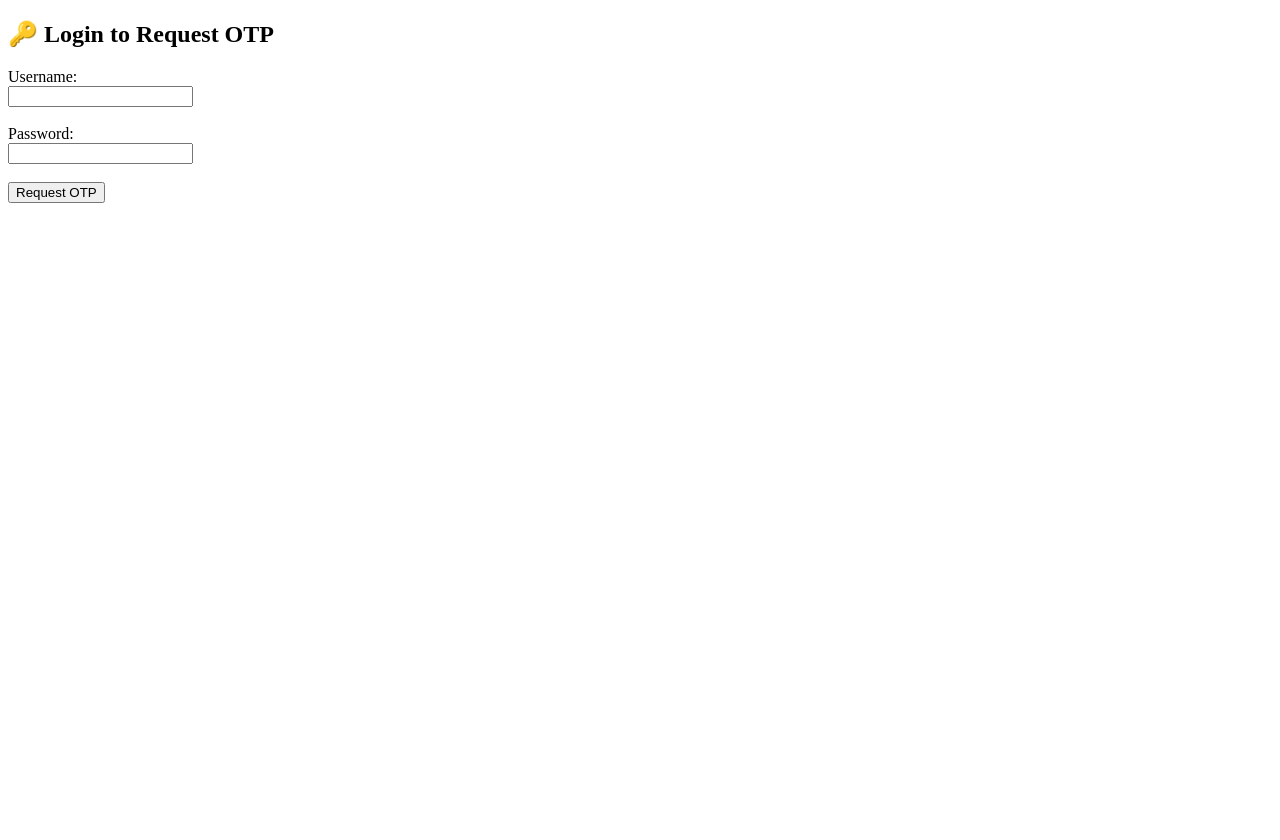
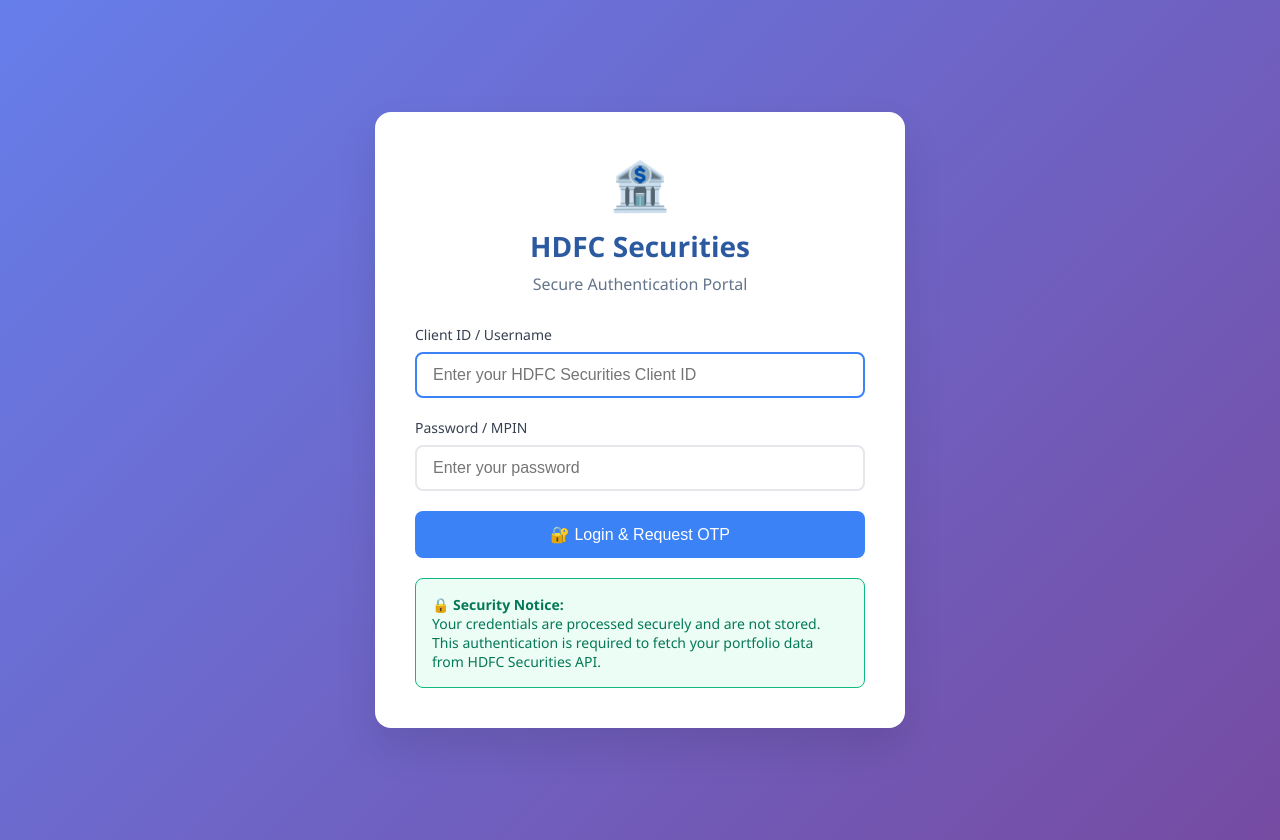
Before and after one commit to pradeepkumarv/family-investment-dashboard, a Flask app: page / in a window 1280 px wide. Before the commit the page ends 203 px from the top, so only its background shows below. Run offline with Flask 3, Linux system fonts and the light colour scheme.

Commit message:
Update login.html

```diff
--- a/templates/login.html
+++ b/templates/login.html
@@ -1,16 +1,163 @@
 <!DOCTYPE html>
-<html>
+<html lang="en">
 <head>
-  <title>HDFC Securities Login</title>
+    <meta charset="UTF-8">
+    <meta name="viewport" content="width=device-width, initial-scale=1.0">
+    <title>HDFC Securities - Secure Authentication</title>
+    <style>
+        body {
+            font-family: 'Segoe UI', Tahoma, Geneva, Verdana, sans-serif;
+            background: linear-gradient(135deg, #667eea 0%, #764ba2 100%);
+            margin: 0;
+            padding: 20px;
+            min-height: 100vh;
+            display: flex;
+            align-items: center;
+            justify-content: center;
+        }
+        .container {
+            background: white;
+            padding: 40px;
+            border-radius: 16px;
+            box-shadow: 0 20px 40px rgba(0,0,0,0.1);
+            max-width: 450px;
+            width: 100%;
+        }
+        .header {
+            text-align: center;
+            margin-bottom: 30px;
+        }
+        .logo {
+            font-size: 48px;
+            margin-bottom: 10px;
+        }
+        h1 {
+            color: #2c5aa0;
+            margin: 0;
+            font-size: 28px;
+            font-weight: 600;
+        }
+        .subtitle {
+            color: #64748b;
+            margin-top: 8px;
+            font-size: 16px;
+        }
+        .form-group {
+            margin-bottom: 20px;
+        }
+        label {
+            display: block;
+            font-weight: 500;
+            color: #374151;
+            margin-bottom: 8px;
+            font-size: 14px;
+        }
+        input[type="text"], input[type="password"] {
+            width: 100%;
+            padding: 12px 16px;
+            border: 2px solid #e5e7eb;
+            border-radius: 8px;
+            font-size: 16px;
+            transition: border-color 0.2s;
+            box-sizing: border-box;
+        }
+        input[type="text"]:focus, input[type="password"]:focus {
+            outline: none;
+            border-color: #3b82f6;
+        }
+        .button {
+            width: 100%;
+            padding: 14px;
+            background: #3b82f6;
+            color: white;
+            border: none;
+            border-radius: 8px;
+            font-size: 16px;
+            font-weight: 500;
+            cursor: pointer;
+            transition: background 0.2s;
+        }
+        .button:hover {
+            background: #2563eb;
+        }
+        .button:disabled {
+            background: #9ca3af;
+            cursor: not-allowed;
+        }
+        .security-notice {
+            background: #ecfdf5;
+            border: 1px solid #10b981;
+            border-radius: 8px;
+            padding: 16px;
+            margin-top: 20px;
+            font-size: 14px;
+            color: #047857;
+        }
+        .return-info {
+            background: #fffbeb;
+            border: 1px solid #f59e0b;
+            border-radius: 8px;
+            padding: 16px;
+            margin-bottom: 20px;
+            font-size: 14px;
+            color: #92400e;
+        }
+        .hidden {
+            display: none;
+        }
+    </style>
 </head>
 <body>
-  <h2>🔑 Login to Request OTP</h2>
-  <form action="/request-otp" method="post">
-    <label>Username:</label><br>
-    <input type="text" name="username" required><br><br>
-    <label>Password:</label><br>
-    <input type="password" name="password" required><br><br>
-    <button type="submit">Request OTP</button>
-  </form>
+    <div class="container">
+        <div class="header">
+            <div class="logo">🏦</div>
+            <h1>HDFC Securities</h1>
+            <p class="subtitle">Secure Authentication Portal</p>
+        </div>
+
+        {% if return_url %}
+        <div class="return-info">
+            <strong>🔗 Dashboard Integration</strong><br>
+            You will be redirected back to your Family Wealth Dashboard after successful authentication.
+        </div>
+        {% endif %}
+
+        <form action="/request-otp" method="POST" id="loginForm">
+            <input type="hidden" name="return_url" value="{{ return_url }}">
+
+            <div class="form-group">
+                <label for="username">Client ID / Username</label>
+                <input type="text" id="username" name="username" required
+                       placeholder="Enter your HDFC Securities Client ID">
+            </div>
+
+            <div class="form-group">
+                <label for="password">Password / MPIN</label>
+                <input type="password" id="password" name="password" required
+                       placeholder="Enter your password">
+            </div>
+
+            <button type="submit" class="button" id="submitBtn">
+                🔐 Login & Request OTP
+            </button>
+        </form>
+
+        <div class="security-notice">
+            <strong>🔒 Security Notice:</strong><br>
+            Your credentials are processed securely and are not stored. This authentication is required to fetch your portfolio data from HDFC Securities API.
+        </div>
+    </div>
+
+    <script>
+        // Handle form submission
+        document.getElementById('loginForm').addEventListener('submit', function(e) {
+            const submitBtn = document.getElementById('submitBtn');
+            submitBtn.disabled = true;
+            submitBtn.textContent = '🔄 Requesting OTP...';
+        });
+
+        // Auto-focus on username field
+        document.getElementById('username').focus();
+    </script>
 </body>
 </html>
```
